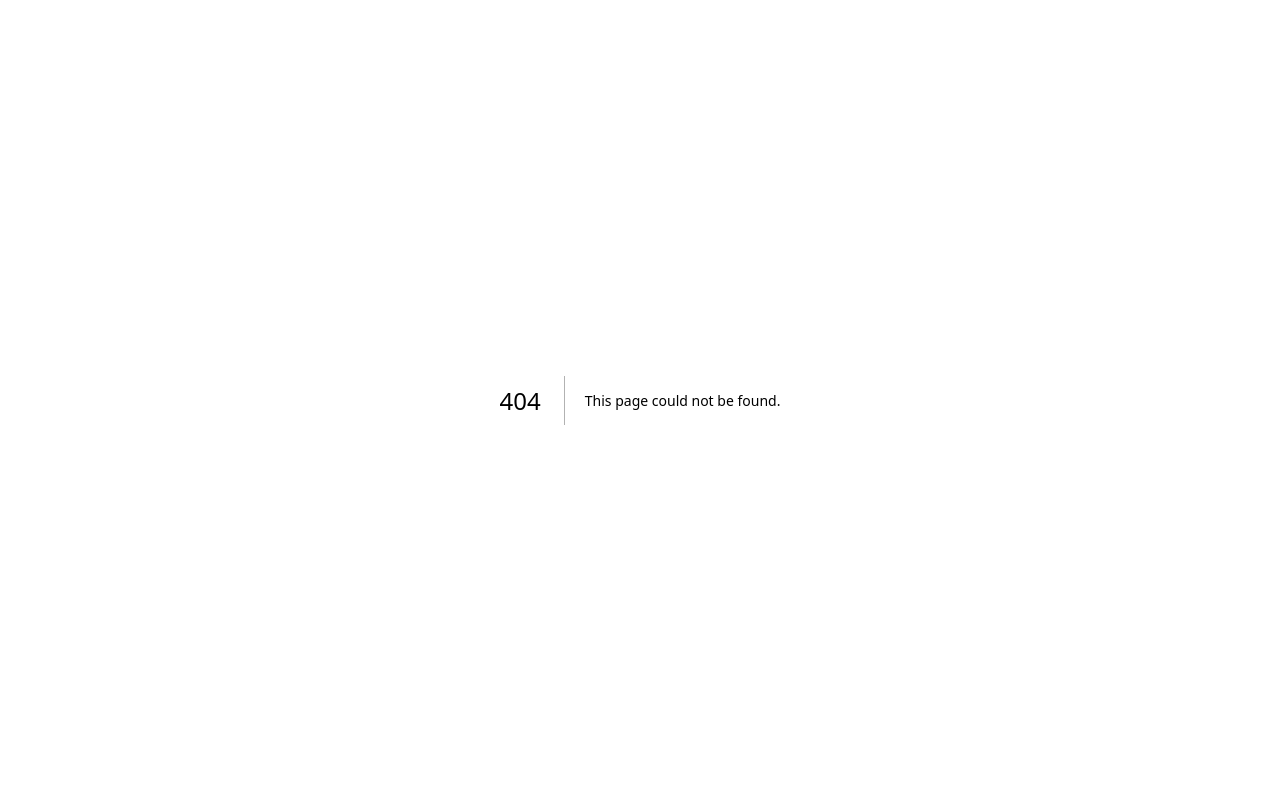
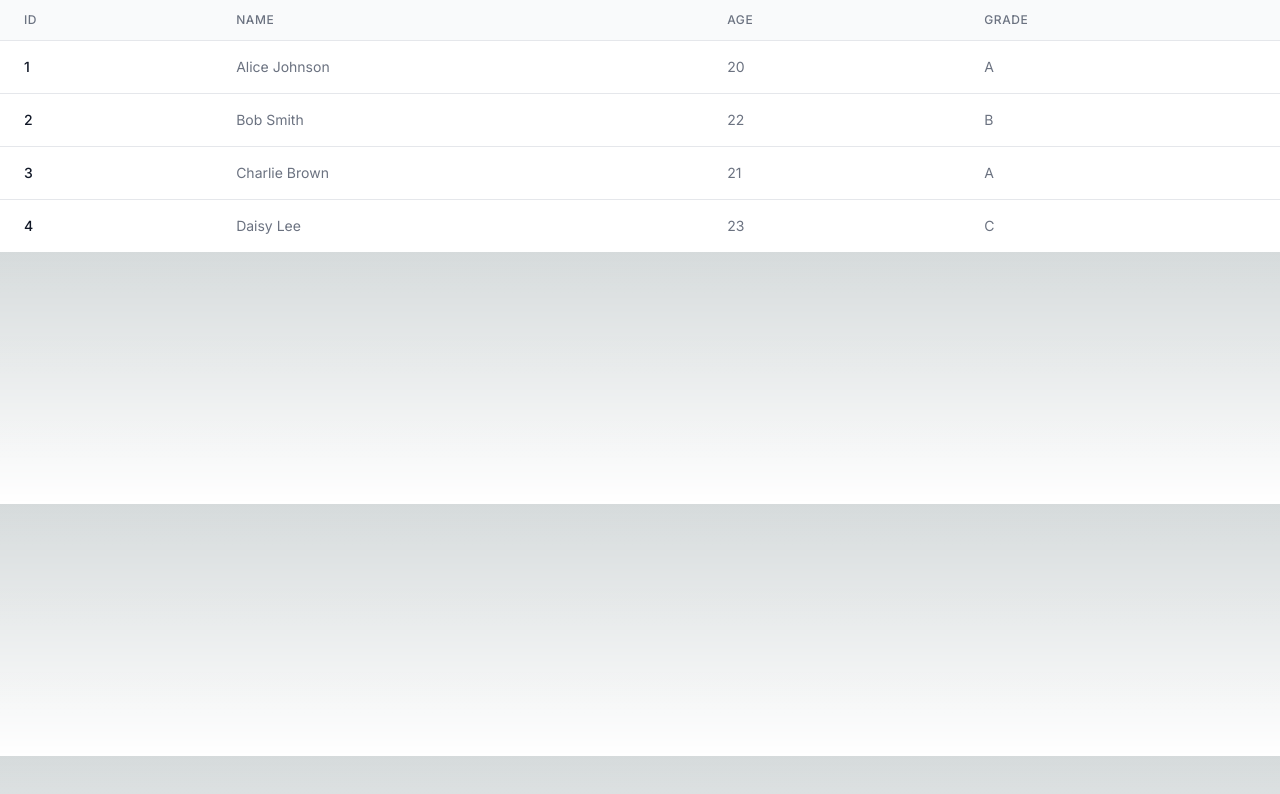
Before and after one commit to Podkulova/Final-project-React, a Next.js app: page /students in a window 1280 px wide. Before the commit this address had no page. Shown: the top 794 px of the page. Built offline with nearby package versions, Linux system fonts and the light colour scheme.

Commit message:
students table mock

```diff
--- a/src/app/page.tsx
+++ b/src/app/page.tsx
@@ -5,7 +5,7 @@ export default function Home() {
     <main className="flex min-h-screen flex-col items-center justify-between p-24">
       <div className="z-10 w-full max-w-5xl items-center justify-between font-mono text-sm lg:flex">
         <p className="fixed left-0 top-0 flex w-full justify-center border-b border-gray-300 bg-gradient-to-b from-zinc-200 pb-6 pt-8 backdrop-blur-2xl dark:border-neutral-800 dark:bg-zinc-800/30 dark:from-inherit lg:static lg:w-auto  lg:rounded-xl lg:border lg:bg-gray-200 lg:p-4 lg:dark:bg-zinc-800/30">
-          Get started by editing&nbsp;
+          Welcome to the School Portal! Start by editing&nbsp;
           <code className="font-mono font-bold">src/app/page.tsx</code>
         </p>
         <div className="fixed bottom-0 left-0 flex h-48 w-full items-end justify-center bg-gradient-to-t from-white via-white dark:from-black dark:via-black lg:static lg:size-auto lg:bg-none">
@@ -15,7 +15,7 @@ export default function Home() {
             target="_blank"
             rel="noopener noreferrer"
           >
-            By{" "}
+            Powered by{" "}
             <Image
               src="/vercel.svg"
               alt="Vercel Logo"
@@ -41,70 +41,62 @@ export default function Home() {
 
       <div className="mb-32 grid text-center lg:mb-0 lg:w-full lg:max-w-5xl lg:grid-cols-4 lg:text-left">
         <a
-          href="https://nextjs.org/docs?utm_source=create-next-app&utm_medium=appdir-template&utm_campaign=create-next-app"
+          href="#students"
           className="group rounded-lg border border-transparent px-5 py-4 transition-colors hover:border-gray-300 hover:bg-gray-100 hover:dark:border-neutral-700 hover:dark:bg-neutral-800/30"
-          target="_blank"
-          rel="noopener noreferrer"
         >
           <h2 className="mb-3 text-2xl font-semibold">
-            Docs{" "}
+            For Students{" "}
             <span className="inline-block transition-transform group-hover:translate-x-1 motion-reduce:transform-none">
               -&gt;
             </span>
           </h2>
           <p className="m-0 max-w-[30ch] text-sm opacity-50">
-            Find in-depth information about Next.js features and API.
+            Find resources and tools to support your learning journey.
           </p>
         </a>
 
         <a
-          href="https://nextjs.org/learn?utm_source=create-next-app&utm_medium=appdir-template-tw&utm_campaign=create-next-app"
+          href="#teachers"
           className="group rounded-lg border border-transparent px-5 py-4 transition-colors hover:border-gray-300 hover:bg-gray-100 hover:dark:border-neutral-700 hover:dark:bg-neutral-800/30"
-          target="_blank"
-          rel="noopener noreferrer"
         >
           <h2 className="mb-3 text-2xl font-semibold">
-            Learn{" "}
+            For Teachers{" "}
             <span className="inline-block transition-transform group-hover:translate-x-1 motion-reduce:transform-none">
               -&gt;
             </span>
           </h2>
           <p className="m-0 max-w-[30ch] text-sm opacity-50">
-            Learn about Next.js in an interactive course with&nbsp;quizzes!
+            Access tools and guides to enhance your teaching experience.
           </p>
         </a>
 
         <a
-          href="https://vercel.com/templates?framework=next.js&utm_source=create-next-app&utm_medium=appdir-template&utm_campaign=create-next-app"
+          href="#parents"
           className="group rounded-lg border border-transparent px-5 py-4 transition-colors hover:border-gray-300 hover:bg-gray-100 hover:dark:border-neutral-700 hover:dark:bg-neutral-800/30"
-          target="_blank"
-          rel="noopener noreferrer"
         >
           <h2 className="mb-3 text-2xl font-semibold">
-            Templates{" "}
+            For Parents{" "}
             <span className="inline-block transition-transform group-hover:translate-x-1 motion-reduce:transform-none">
               -&gt;
             </span>
           </h2>
           <p className="m-0 max-w-[30ch] text-sm opacity-50">
-            Explore starter templates for Next.js.
+            Explore ways to support your child’s educational journey.
           </p>
         </a>
 
         <a
-          href="https://vercel.com/new?utm_source=create-next-app&utm_medium=appdir-template&utm_campaign=create-next-app"
+          href="/students"
           className="group rounded-lg border border-transparent px-5 py-4 transition-colors hover:border-gray-300 hover:bg-gray-100 hover:dark:border-neutral-700 hover:dark:bg-neutral-800/30"
-          target="_blank"
-          rel="noopener noreferrer"
         >
           <h2 className="mb-3 text-2xl font-semibold">
-            Deploy{" "}
+            Student Table{" "}
             <span className="inline-block transition-transform group-hover:translate-x-1 motion-reduce:transform-none">
               -&gt;
             </span>
           </h2>
-          <p className="m-0 max-w-[30ch] text-balance text-sm opacity-50">
-            Instantly deploy your Next.js site to a shareable URL with Vercel.
+          <p className="m-0 max-w-[30ch] text-sm opacity-50">
+            View and manage student data and performance metrics.
           </p>
         </a>
       </div>
--- /dev/null
+++ b/src/app/students/page.tsx
@@ -0,0 +1,44 @@
+// src/components/StudentsTable.tsx
+
+import React from 'react';
+
+interface Student {
+  id: number;
+  name: string;
+  age: number;
+  grade: string;
+}
+
+const studentsData: Student[] = [
+  { id: 1, name: 'Alice Johnson', age: 20, grade: 'A' },
+  { id: 2, name: 'Bob Smith', age: 22, grade: 'B' },
+  { id: 3, name: 'Charlie Brown', age: 21, grade: 'A' },
+  { id: 4, name: 'Daisy Lee', age: 23, grade: 'C' },
+];
+
+const StudentsTable: React.FC = () => {
+  return (
+    <table className="min-w-full divide-y divide-gray-200">
+      <thead className="bg-gray-50">
+        <tr>
+          <th className="px-6 py-3 text-left text-xs font-medium text-gray-500 uppercase tracking-wider">ID</th>
+          <th className="px-6 py-3 text-left text-xs font-medium text-gray-500 uppercase tracking-wider">Name</th>
+          <th className="px-6 py-3 text-left text-xs font-medium text-gray-500 uppercase tracking-wider">Age</th>
+          <th className="px-6 py-3 text-left text-xs font-medium text-gray-500 uppercase tracking-wider">Grade</th>
+        </tr>
+      </thead>
+      <tbody className="bg-white divide-y divide-gray-200">
+        {studentsData.map(student => (
+          <tr key={student.id}>
+            <td className="px-6 py-4 whitespace-nowrap text-sm font-medium text-gray-900">{student.id}</td>
+            <td className="px-6 py-4 whitespace-nowrap text-sm text-gray-500">{student.name}</td>
+            <td className="px-6 py-4 whitespace-nowrap text-sm text-gray-500">{student.age}</td>
+            <td className="px-6 py-4 whitespace-nowrap text-sm text-gray-500">{student.grade}</td>
+          </tr>
+        ))}
+      </tbody>
+    </table>
+  );
+};
+
+export default StudentsTable;
--- /dev/null
+++ b/src/components/StudentsTable.tsx
@@ -0,0 +1,44 @@
+// src/components/StudentsTable.tsx
+
+import React from 'react';
+
+interface Student {
+  id: number;
+  name: string;
+  age: number;
+  grade: string;
+}
+
+const studentsData: Student[] = [
+  { id: 1, name: 'Alice Johnson', age: 20, grade: 'A' },
+  { id: 2, name: 'Bob Smith', age: 22, grade: 'B' },
+  { id: 3, name: 'Charlie Brown', age: 21, grade: 'A' },
+  { id: 4, name: 'Daisy Lee', age: 23, grade: 'C' },
+];
+
+const StudentsTable: React.FC = () => {
+  return (
+    <table>
+      <thead>
+        <tr>
+          <th>ID</th>
+          <th>Name</th>
+          <th>Age</th>
+          <th>Grade</th>
+        </tr>
+      </thead>
+      <tbody>
+        {studentsData.map(student => (
+          <tr key={student.id}>
+            <td>{student.id}</td>
+            <td>{student.name}</td>
+            <td>{student.age}</td>
+            <td>{student.grade}</td>
+          </tr>
+        ))}
+      </tbody>
+    </table>
+  );
+};
+
+export default StudentsTable;
```
